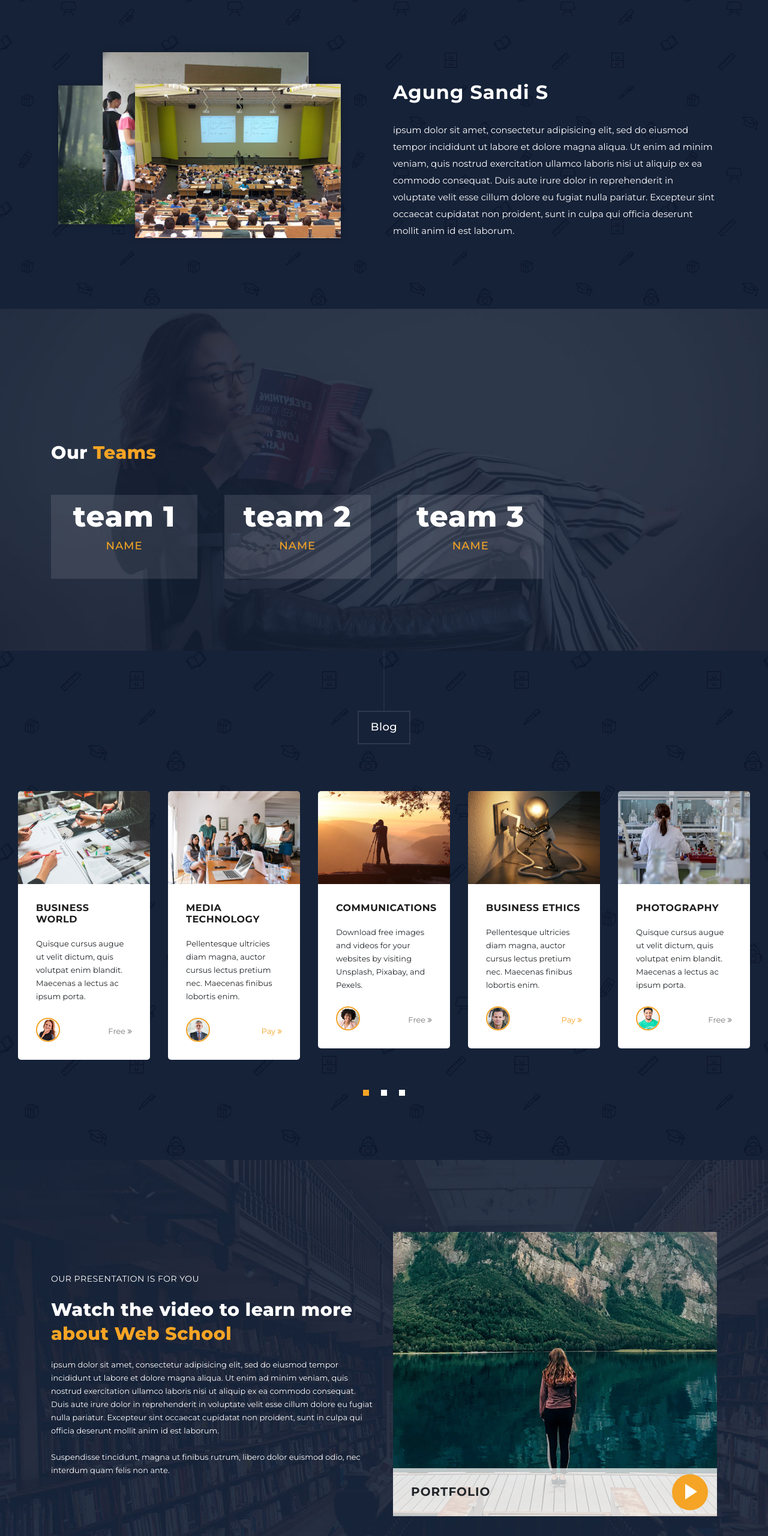
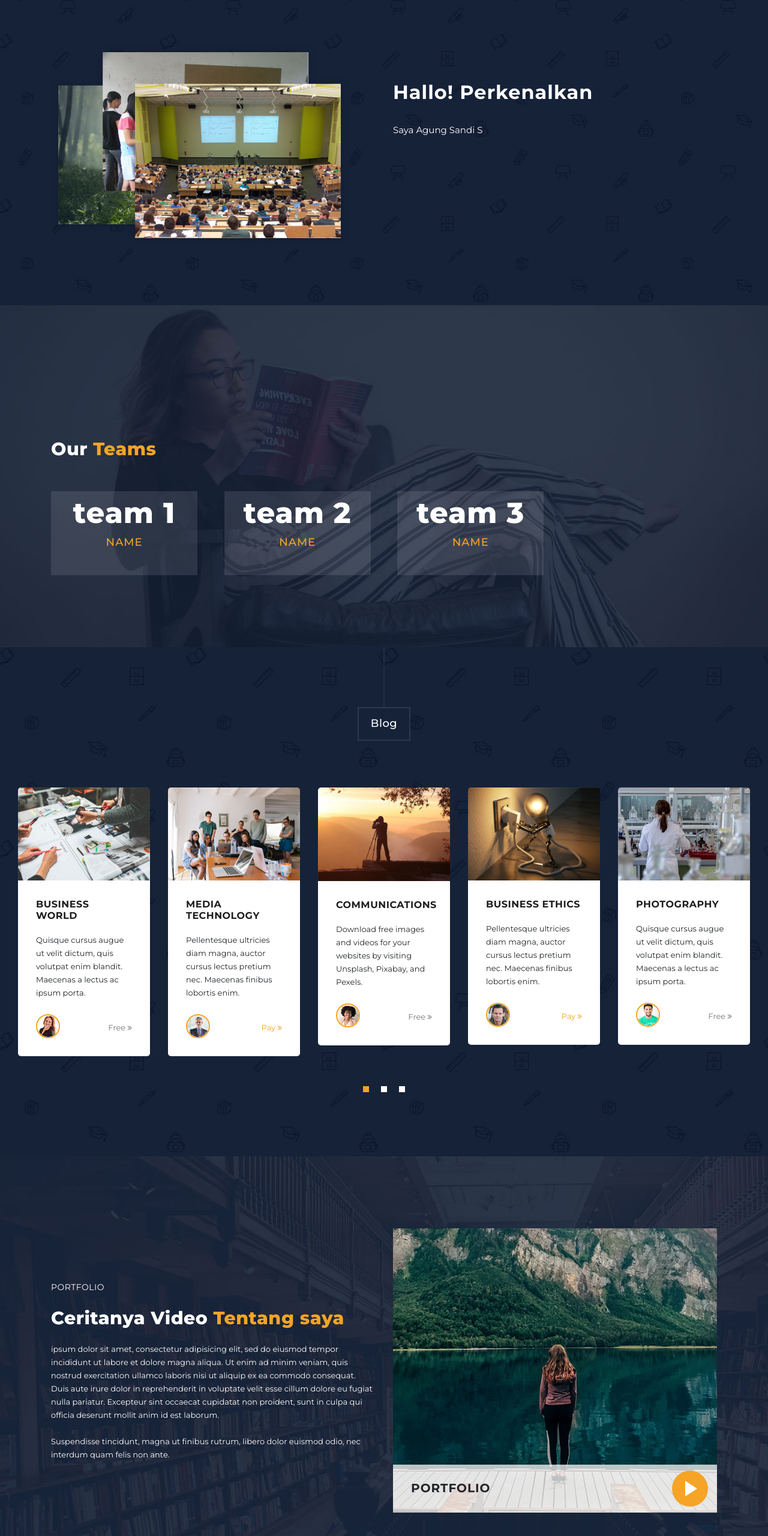
Before and after one commit to asandi28/landingpagesh8, a plain HTML site: page landingpagesh8/index.html in a window 1280 px wide. Shown: the part 1019-3580 px from the top of the page at 60% size. Drawn offline with nearby package versions, Linux system fonts and the light colour scheme.

Commit message:
Update index.html

```diff
--- a/landingpagesh8/index.html
+++ b/landingpagesh8/index.html
@@ -88,8 +88,8 @@ https://templatemo.com/tm-557-grad-school
                     <img src="assets/images/choose-us-image-01.png" alt="">
                   </div>
                   <div class="col-md-6">
-                    <h4>Agung Sandi S</h4>
-                    <p>ipsum dolor sit amet, consectetur adipisicing elit, sed do eiusmod tempor incididunt ut labore et dolore magna aliqua. Ut enim ad minim veniam, quis nostrud exercitation ullamco laboris nisi ut aliquip ex ea commodo consequat. Duis aute irure dolor in reprehenderit in voluptate velit esse cillum dolore eu fugiat nulla pariatur. Excepteur sint occaecat cupidatat non proident, sunt in culpa qui officia deserunt mollit anim id est laborum. </p>
+                    <h4>Hallo! Perkenalkan</h4>
+                    <p>Saya Agung Sandi S</p>
                   </div>
                 </div>
               </article>
@@ -300,8 +300,8 @@ https://templatemo.com/tm-557-grad-school
       <div class="row">
         <div class="col-md-6 align-self-center">
           <div class="left-content">
-            <span>our presentation is for you</span>
-            <h4>Watch the video to learn more <em>about Web School</em></h4>
+            <span>Portfolio</span>
+            <h4>Ceritanya Video <em>Tentang saya</em></h4>
             <p>ipsum dolor sit amet, consectetur adipisicing elit, sed do eiusmod tempor incididunt ut labore et dolore magna aliqua. Ut enim ad minim veniam, quis nostrud exercitation ullamco laboris nisi ut aliquip ex ea commodo consequat. Duis aute irure dolor in reprehenderit in voluptate velit esse cillum dolore eu fugiat nulla pariatur. Excepteur sint occaecat cupidatat non proident, sunt in culpa qui officia deserunt mollit anim id est laborum.
             <br><br>Suspendisse tincidunt, magna ut finibus rutrum, libero dolor euismod odio, nec interdum quam felis non ante.</p>
 
@@ -313,7 +313,7 @@ https://templatemo.com/tm-557-grad-school
               <h4> Portfolio </h4>
             </div>
             <figure>
-              <a href="https://www.youtube.com/watch?v=r9LtOG6pNUw" class="play"><img src="assets/images/main-thumb.png"></a>
+              <a href="https://www.youtube.com/watch?v=ab3rsj-QuPg&ab_channel=KartuPrakerja" class="play"><img src="assets/images/main-thumb.png"></a>
             </figure>
           </article>
         </div>
@@ -362,7 +362,7 @@ https://templatemo.com/tm-557-grad-school
         </div>
         <div class="col-md-6">
           <div id="map">
-            <iframe src="https://maps.google.com/maps?q=Av.+L%C3%BAcio+Costa,+Rio+de+Janeiro+-+RJ,+Brazil&t=&z=13&ie=UTF8&iwloc=&output=embed" width="100%" height="422px" frameborder="0" style="border:0" allowfullscreen></iframe>
+            <iframe src="https://www.google.co.id/maps/place/CILETUH+GEOPARK/@-7.1816222,106.4580345,17z/data=!4m9!1m2!2m1!1sgeopark+ciletuh!3m5!1s0x2e42a174c692426f:0xb63a761249266e9f!8m2!3d-7.1816222!4d106.4621544!15sCg9nZW9wYXJrIGNpbGV0dWhaESIPZ2VvcGFyayBjaWxldHVokgESdG91cmlzdF9hdHRyYWN0aW9u" width="100%" height="422px" frameborder="0" style="border:0" allowfullscreen></iframe>
           </div>
         </div>
       </div>
```
